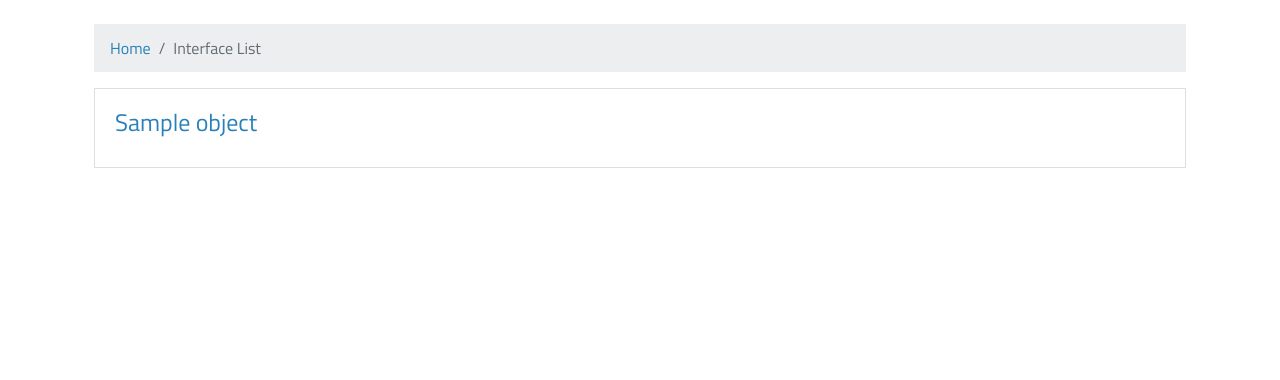
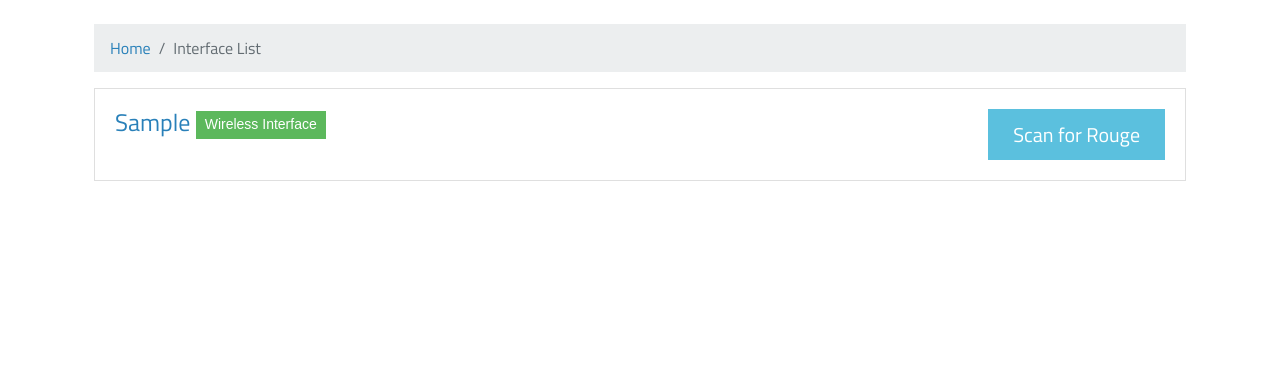
Before and after one commit to Wrufesh/netscan, a Django app: template netutil/templates/interface_list.html in a window 1280 px wide. Shown: the part 85-465 px from the top of the page. Run offline with Django 3.2, Linux system fonts and the light colour scheme; the template is opened without the code that fills it: most values are stand-ins (such as "Sample title", 1, 10 or a date in 2020); some libraries are stand-ins or nearby versions.

Commit message:
interface listing page done

```diff
--- a/netscan/utils/helpers.py
+++ b/netscan/utils/helpers.py
@@ -2,7 +2,7 @@ import netifaces
 
 
 def get_network_interface_list():
-    pass
+    return netifaces.interfaces()
 
 
 def get_connected_interface_name():
--- a/netutil/templates/interface_list.html
+++ b/netutil/templates/interface_list.html
@@ -14,7 +14,13 @@
         <div class="card">
             <div class="card-block">
                 <a href="#">
-                    <h4 class="card-title">{{ object }}</h4>
+                    <h4 class="card-title">{{ object.1 }}
+                        {% if object.0 %}
+                            <button class="btn btn-sm btn-success">Wireless Interface</button>
+                            <a class="btn btn-lg btn-info float-sm-right" href="#">Scan for Rouge</a>
+                        {% endif %}
+                    </h4>
+
                 </a>
 
             </div>
```
Also changed, not shown: netutil/views.py (+5 -8 lines).
